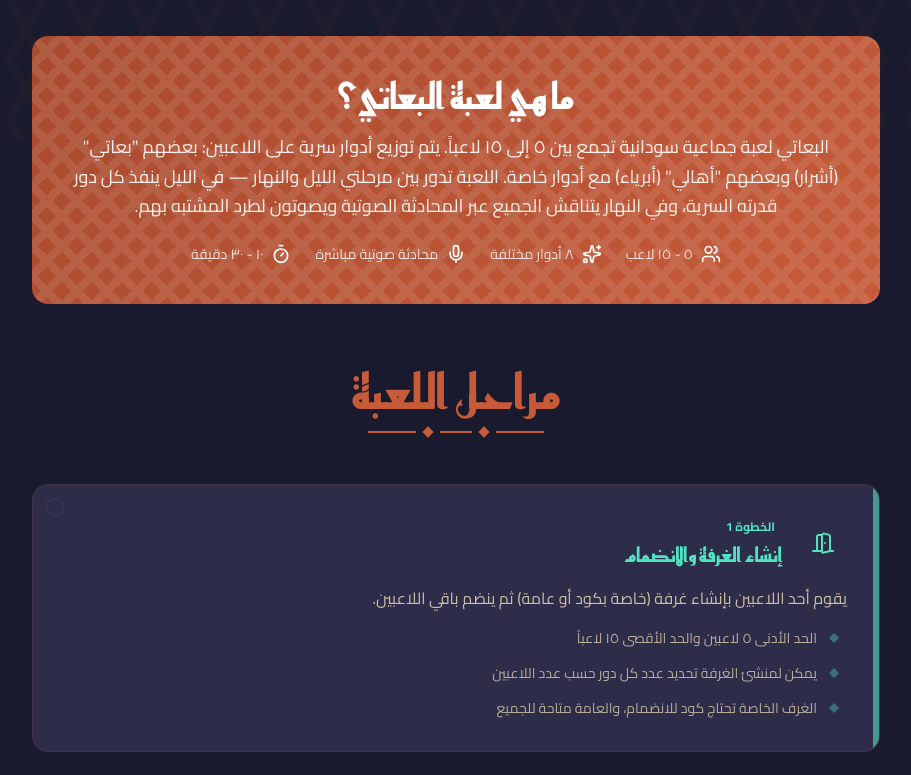
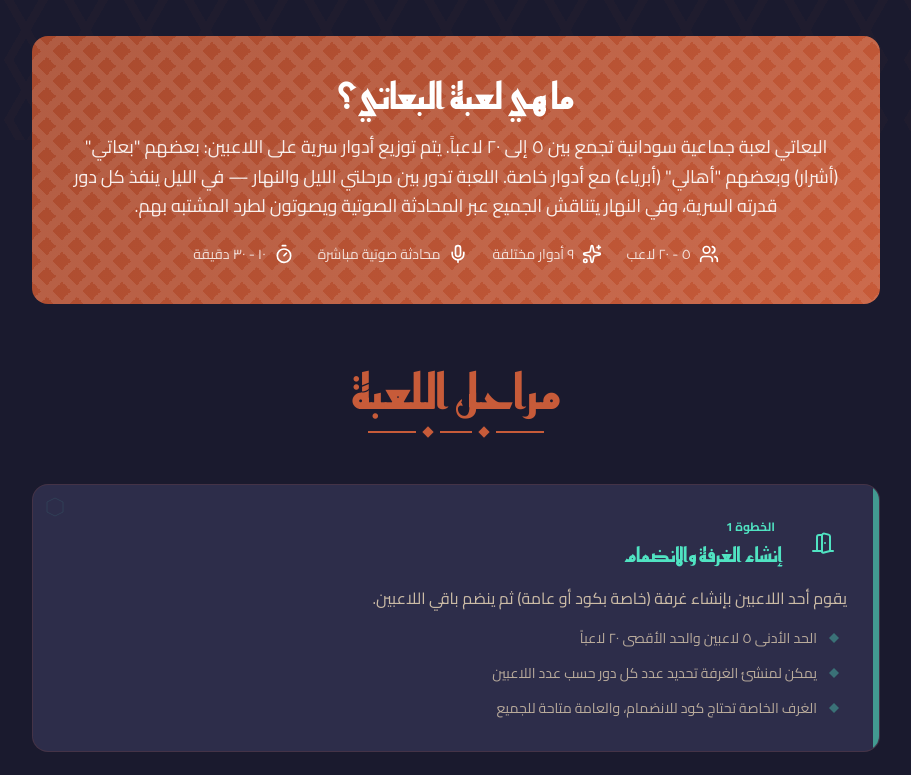
Before and after one commit to Mohie800/alba3ati-landing, a Next.js app: page /how-to-play in a window 1280 px wide. Shown: the part 660-1435 px from the top of the page, without its empty margins (184-1095 px from the left). Built offline with nearby package versions, Linux system fonts and the light colour scheme; no server answers.

Commit message:
Refactor code structure for improved readability and maintainability

```diff
--- a/src/app/globals.css
+++ b/src/app/globals.css
@@ -20,6 +20,7 @@
   --role-sitalwada3: #8e44ad;
   --role-abujanzeer: #f1c40f;
   --role-ballah: #d35400;
+  --role-wadalzalat: #90ee90;
 
   /* Fonts */
   --font-cairo: var(--font-cairo);
@@ -43,6 +44,7 @@
   --color-role-sitalwada3: var(--role-sitalwada3);
   --color-role-abujanzeer: var(--role-abujanzeer);
   --color-role-ballah: var(--role-ballah);
+  --color-role-wadalzalat: var(--role-wadalzalat);
 }
 
 /* * {
--- a/src/app/how-to-play/page.tsx
+++ b/src/app/how-to-play/page.tsx
@@ -12,6 +12,7 @@ import {
   Sparkles,
   Link as LinkIcon,
   Search,
+  Droplets,
   DoorOpen,
   Moon,
   Sun,
@@ -192,6 +193,24 @@ const roles: {
       "حقق مع لاعب موثوق وآخر مشبوه لتأكيد معلوماتك",
     ],
   },
+  {
+    name: "وَد الزلط",
+    team: "الأهالي",
+    teamColor: "var(--role-wadalzalat)",
+    icon: Droplets,
+    image: "/roles/RoleWadAlzalat.png",
+    description:
+      "حارس القرية بجردل الماء. يملك رشة ماء واحدة فقط طوال اللعبة — إذا رشّ بعاتي مات البعاتي، وإذا رشّ بريئاً مات هو نفسه.",
+    ability:
+      "رش لاعب واحد بالماء — إذا كان بعاتي مات، وإلا يموت وَد الزلط نفسه. تُستخدم مرة واحدة فقط طوال اللعبة",
+    goal: "استخدام رشة الماء في اللحظة المناسبة للقضاء على بعاتي مؤكد",
+    tips: [
+      "لا تخاطر برشة الماء إلا إذا كنت شبه متأكد من هوية البعاتي — الخطأ يكلّفك حياتك",
+      "انتظر معلومات الكاشف أو جنابو قبل أن ترش أحداً",
+      "رشتك تقضي على البعاتي مباشرة، فاستهدف المشتبه به الأقوى",
+      "تذكّر: معك رشة واحدة فقط طوال اللعبة!",
+    ],
+  },
 ];
 
 const gamePhases: {
@@ -208,7 +227,7 @@ const gamePhases: {
     description:
       "يقوم أحد اللاعبين بإنشاء غرفة (خاصة بكود أو عامة) ثم ينضم باقي اللاعبين.",
     details: [
-      "الحد الأدنى ٥ لاعبين والحد الأقصى ١٥ لاعباً",
+      "الحد الأدنى ٥ لاعبين والحد الأقصى ٢٠ لاعباً",
       "يمكن لمنشئ الغرفة تحديد عدد كل دور حسب عدد اللاعبين",
       "الغرف الخاصة تحتاج كود للانضمام، والعامة متاحة للجميع",
     ],
@@ -221,7 +240,7 @@ const gamePhases: {
     details: [
       "كل لاعب يرى دوره فقط ولا يعرف أدوار الآخرين",
       "يمكن لمنشئ الغرفة التحكم في عدد كل دور",
-      "الأدوار المتاحة: البعاتي، بعاتي كبير، العمدة، شيخ الدمازين، الكاشف، بله اب سيف، ابو جنزير، جنابو",
+      "الأدوار المتاحة: البعاتي، بعاتي كبير، العمدة، شيخ الدمازين، الكاشف، بله اب سيف، ابو جنزير، جنابو، وَد الزلط",
     ],
   },
   {
@@ -238,6 +257,7 @@ const gamePhases: {
       "بله اب سيف يستخدم سيفه (إن لم يستخدمه بعد)",
       "ابو جنزير يختار ضحيته",
       "جنابو يختار لاعبين للتحقيق",
+      "وَد الزلط يرش لاعباً بالماء (إن لم يستخدم رشته بعد)",
       "جميع الإجراءات تتم بشكل سري ومتزامن",
     ],
   },
@@ -536,7 +556,7 @@ export default function HowToPlayPage() {
               className="text-lg leading-relaxed mb-6"
               style={{ color: "rgba(255,255,255,0.9)" }}
             >
-              البعاتي لعبة جماعية سودانية تجمع بين ٥ إلى ١٥ لاعباً. يتم توزيع
+              البعاتي لعبة جماعية سودانية تجمع بين ٥ إلى ٢٠ لاعباً. يتم توزيع
               أدوار سرية على اللاعبين: بعضهم &quot;بعاتي&quot; (أشرار) وبعضهم
               &quot;أهالي&quot; (أبرياء) مع أدوار خاصة. اللعبة تدور بين مرحلتي
               الليل والنهار — في الليل ينفذ كل دور قدرته السرية، وفي النهار
@@ -548,11 +568,11 @@ export default function HowToPlayPage() {
             >
               <div className="flex items-center gap-2">
                 <Users size={20} color="white" />
-                <span>٥ - ١٥ لاعب</span>
+                <span>٥ - ٢٠ لاعب</span>
               </div>
               <div className="flex items-center gap-2">
                 <Sparkles size={20} color="white" />
-                <span>٨ أدوار مختلفة</span>
+                <span>٩ أدوار مختلفة</span>
               </div>
               <div className="flex items-center gap-2">
                 <Mic size={20} color="white" />
```
Also changed, not shown: public/roles/RoleWadAlzalat.png (added), public/roles/RoleWadAlzalatThumb.png (added).
